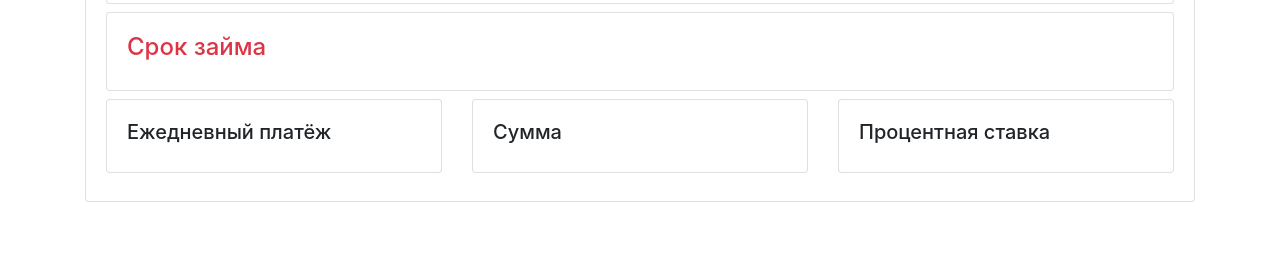
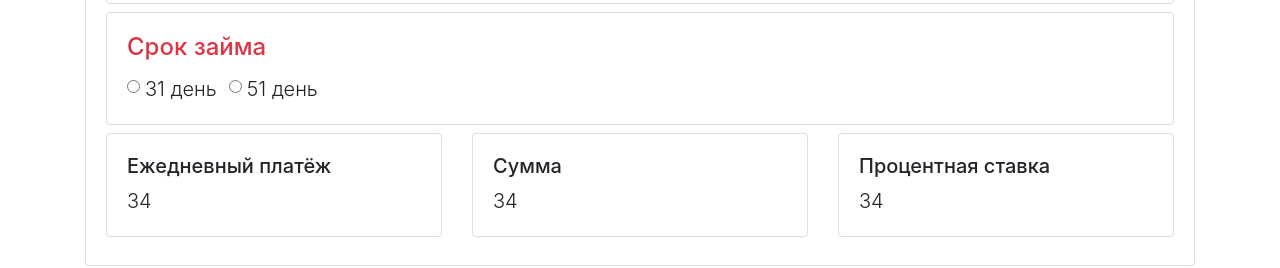
Before and after one commit to begimov/7CalcDemo, a Vue app: page / in a window 1280 px wide. Shown: the part 194-462 px from the top of the page. Built offline with nearby package versions, Linux system fonts and the light colour scheme.

Commit message:
overall Calc component UI layout updated

```diff
--- a/src/components/Calc.vue
+++ b/src/components/Calc.vue
@@ -37,6 +37,14 @@
                 <div class="card">
                   <div class="card-body">
                     <h4 class="text-danger">Срок займа</h4>
+                    <div class="form-check form-check-inline">
+                      <input class="form-check-input" type="radio" name="inlineRadioOptions" id="inlineRadio1" value="option1">
+                      <label class="form-check-label lead mt-1" for="inlineRadio1">31 день</label>
+                    </div>
+                    <div class="form-check form-check-inline">
+                      <input class="form-check-input" type="radio" name="inlineRadioOptions" id="inlineRadio2" value="option2">
+                      <label class="form-check-label lead mt-1" for="inlineRadio2">51 день</label>
+                    </div>
                   </div>
                 </div>
               </div>
@@ -47,6 +55,7 @@
                 <div class="card">
                   <div class="card-body">
                     <h5>Ежедневный платёж</h5>
+                    <p class="lead mb-0">34</p>
                   </div>
                 </div>
               </div>
@@ -54,6 +63,7 @@
                 <div class="card">
                   <div class="card-body">
                     <h5>Сумма</h5>
+                    <p class="lead mb-0">34</p>
                   </div>
                 </div>
               </div>
@@ -61,6 +71,7 @@
                 <div class="card">
                   <div class="card-body">
                     <h5>Процентная ставка</h5>
+                    <p class="lead mb-0">34</p>
                   </div>
                 </div>
               </div>
```
